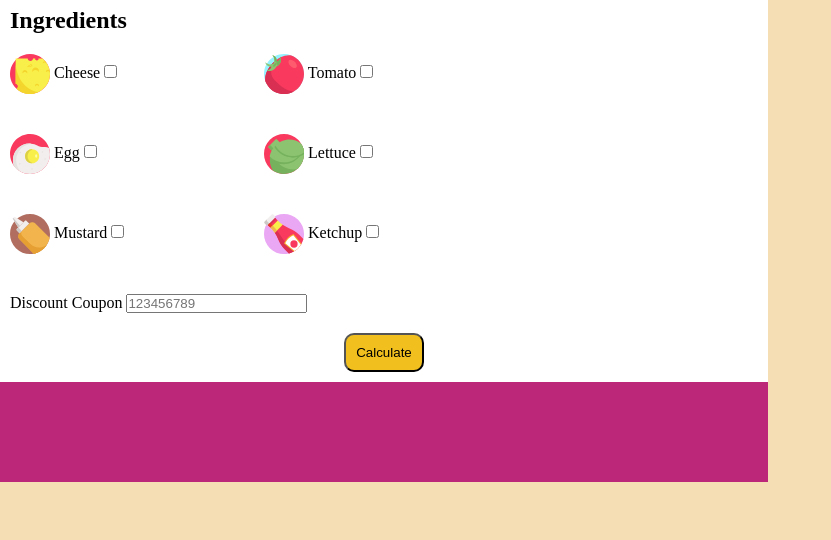
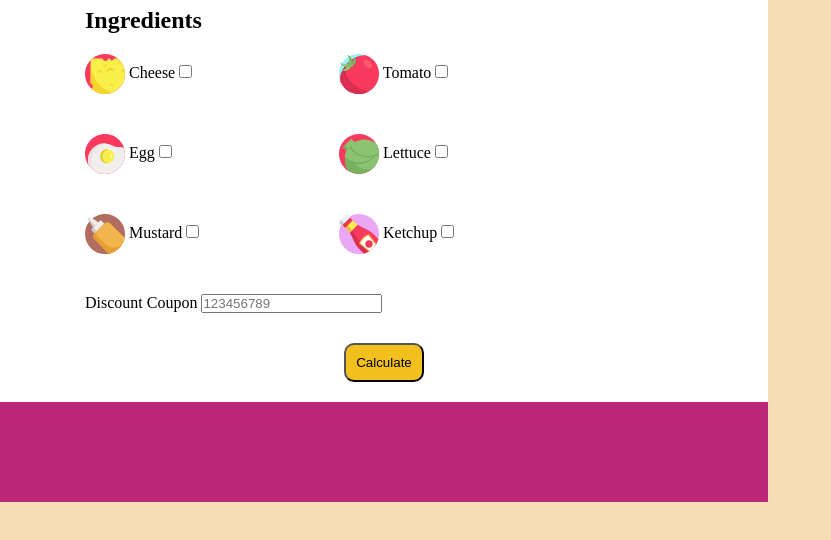
Before and after one commit to AndreaMaiellaro/js-burger, a plain HTML site: page index.html in a window 1280 px wide. Shown: the part 192-732 px from the top of the page, without its empty margins (0-831 px from the left). Drawn offline with Linux system fonts and the light colour scheme.

Commit message:
inizio parte css

```diff
--- a/css/style.css
+++ b/css/style.css
@@ -26,6 +26,7 @@ h1 {
 
 .burger-gen-row {
     padding: 10px;
+    margin-left: 75px;
 }
 
 .burger-ingredients {
@@ -46,7 +47,7 @@ button {
 }
 
 .btn-calc {
-    margin-top: 20px;
+    padding: 20px;
     text-align: center;
 }
 
--- a/index.html
+++ b/index.html
@@ -74,14 +74,15 @@
                 <label for="">Discount Coupon</label>
                 <input id="coupon" type="text" placeholder="123456789">
 
-                <div class="btn-calc">
-                    <button id="btn-calc">Calculate</button>
-                </div>
+            </div>
 
+            <div class="btn-calc">
+                <button id="btn-calc">Calculate</button>
             </div>
+
         </main>
 
-            <footer class="burger-gen-row">
+            <footer>
 
                 <span id="final-price"></span>
 
```
